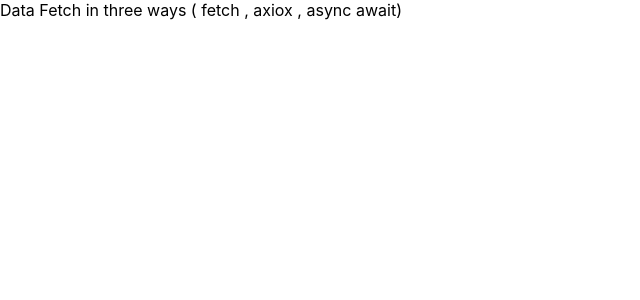
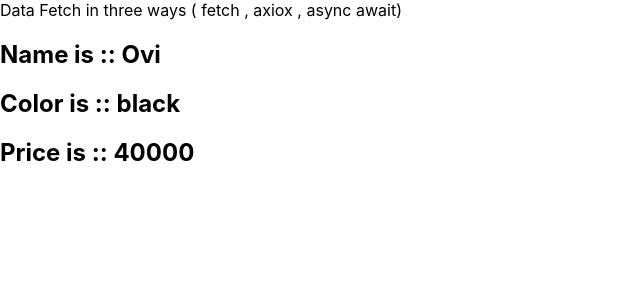
Before and after one commit to Mim-Hakkani/React-With-Fun, a React (Create React App) app: page / in a window 1280 px wide. Shown: the top 300 px of the page, without its empty margins (0-640 px from the left). Built offline with nearby package versions, Linux system fonts and the light colour scheme; no server answers.

Commit message:
context api hooks

```diff
--- a/src/App.js
+++ b/src/App.js
@@ -8,6 +8,8 @@
 import HookStatePrev from './Components/ReacjHooks/HookStatePrev';
 import EffectCounterDom from './Components/ReacjHooks/EffectCounterDom';
 import EffectFetchdata from './Components/ReacjHooks/EffectFetchdata';
+import { createContext } from 'react';
+import ContextHook from './Components/ReacjHooks/ContextHook';
 
 // testing array components
 const phones =[
@@ -33,6 +35,9 @@
     color :'black'
   }
 
+
+ export const userContext = createContext()
+
 function App() {
 
   return (
@@ -55,7 +60,16 @@
 
   {/* <EffectCounterDom /> */}
 
-  <EffectFetchdata />
+     <EffectFetchdata />
+
+
+    {/* context api  */}
+
+  <userContext.Provider value={objectData}>
+    <ContextHook />
+  </userContext.Provider>
+
+
 
  </div>
   );
--- /dev/null
+++ b/src/Components/ReacjHooks/ContextHook.js
@@ -0,0 +1,17 @@
+import React, { useContext } from 'react';
+import { userContext } from '../../App';
+
+const ContextHook = () => {
+
+   const {color,petName,salary} =  useContext(userContext);
+
+    return (
+        <div>
+             <h2>Name is :: {petName}</h2>
+             <h2>Color is :: {color}</h2>
+             <h2>Price is :: {salary}</h2>
+        </div>
+    );
+};
+
+export default ContextHook;
```
